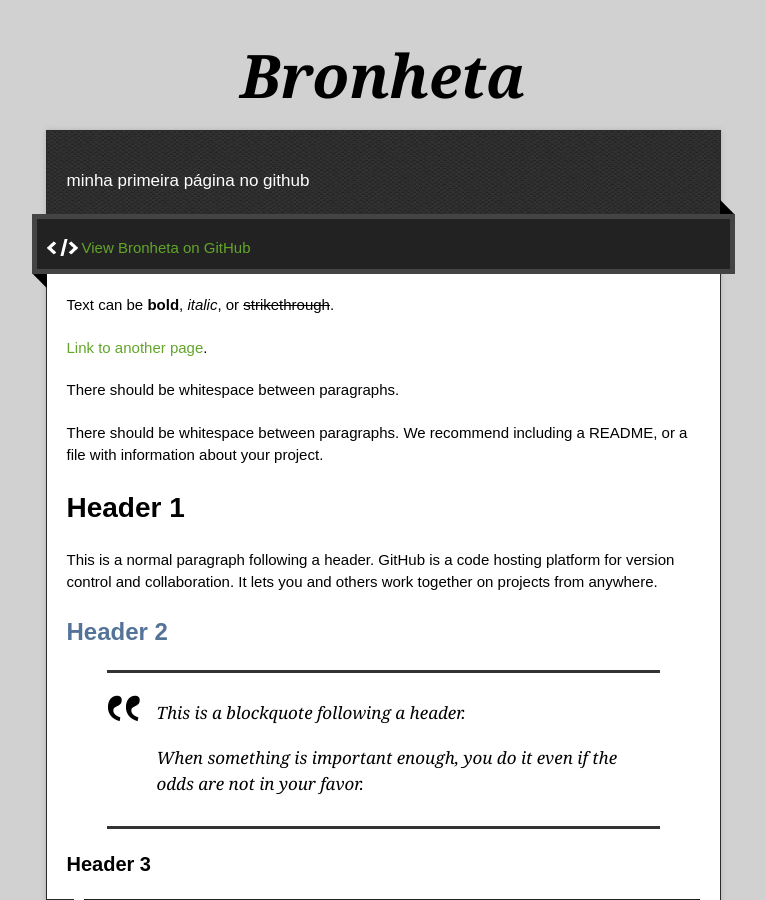
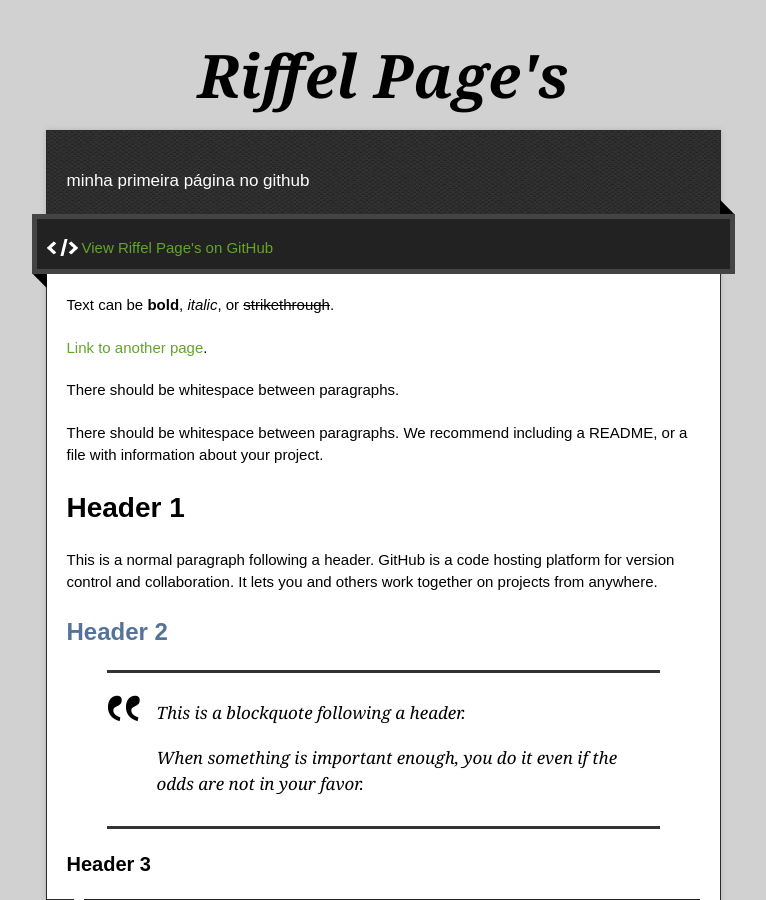
Before and after one commit to RiffelSenai/RiffelSenai.github.io, a Jekyll site: the page built from index.md, in a window 1280 px wide and 900 px high. Shown: the whole window, without its empty margins (257-1023 px from the left). Built offline with Jekyll 4.4.1, drawn with Linux system fonts in a browser that asks for light colours.

Commit message:
Atualização do config.yml

```diff
--- a/_config.yml
+++ b/_config.yml
@@ -1,4 +1,4 @@
-title: Bronheta
+title: Riffel Page's
 description: minha primeira página no github
 show_downloads: false
 google_analytics:
```
